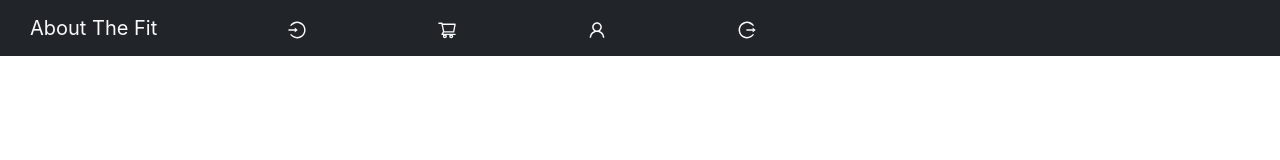
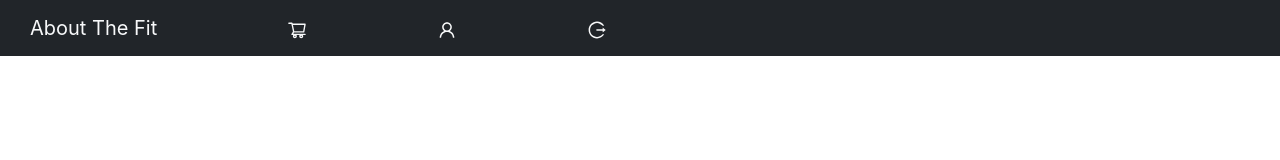
Before and after one commit to IMADILKHAN/About-The-Fit, a React (Create React App) app in the folder frontend/: page /signin in a window 1280 px wide. Shown: the top 160 px of the page. Built offline with nearby package versions, Linux system fonts and the light colour scheme.

Commit message:
made changes fo hacktoberfest

```diff
--- a/frontend/src/core/NavBar.js
+++ b/frontend/src/core/NavBar.js
@@ -1,48 +1,54 @@
-import React from "react"
-import { Link,Redirect } from "react-router-dom";
-import {AiOutlineShoppingCart,AiOutlineUser,AiOutlineLogin,AiOutlineLogout} from "react-icons/ai";
-import {signout} from "../auth/helper"
+import React from "react";
+import { Link } from "react-router-dom";
+import { AiOutlineShoppingCart, AiOutlineUser, AiOutlineLogin, AiOutlineLogout } from "react-icons/ai";
+import { signout } from "../auth/helper";
 
+export default function NavBar() {
+    // Check if the user is authenticated (you should have a mechanism to determine this)
+    const isAuthenticated = true; // You can replace this with your authentication logic
 
-export default function NavBar(){
-    return(
-        <div>
-        <nav class="navbar navbar-expand-sm  bg-dark">
-        <div class="collapse navbar-collapse" id="navbarTogglerDemo03">
-         <ul class="navbar-nav mr-1 mt-0 mt-lg-6">
-                <Link reloadDocument to={`/`} >
+    return (
+        <>
+            <nav className="navbar navbar-expand-sm bg-dark">
+                <div className="collapse navbar-collapse" id="navbarTogglerDemo03">
+                    <ul className="navbar-nav mr-1 mt-0 mt-lg-6">
+                        {/* Link to the homepage */}
+                        <Link to={`/`}>
                             <li className="navbar-brand text-light">
                                 About The Fit
                             </li>
                         </Link>
 
-                <Link reloadDocument to={`/signin`} >
-                <li  onClick={()=>{
-                        signout();
-                }}
-                className="text-light navbar-brand">
-                    <AiOutlineLogin/>
+                        {/* Link to the cart page */}
+                        <Link to={`/cart`}>
+                            <li className="text-light navbar-brand">
+                                <AiOutlineShoppingCart />
                             </li>
                         </Link>
-                <Link reloadDocument to={`/cart`} >
+
+                        {/* Link to the user dashboard */}
+                        <Link to={`/user/dashboard`}>
                             <li className="text-light navbar-brand">
-                    <AiOutlineShoppingCart/>
+                                <AiOutlineUser />
                             </li>
                         </Link>
-                <Link reloadDocument to={`/user/dashboard`} >
+
+                        {isAuthenticated ? (
+                            // Show the logout button when the user is authenticated
+                            <li onClick={() => { signout(); }} className="text-light navbar-brand">
+                                <AiOutlineLogout />
+                            </li>
+                        ) : (
+                            // Show the login button when the user is not authenticated
+                            <Link to={`/signin`}>
                                 <li className="text-light navbar-brand">
-                        <AiOutlineUser/>
+                                    <AiOutlineLogin />
                                 </li>
                             </Link>
-                <Link reloadDocument to={`/user/dashboard`} >
-                <li className="text-light navbar-brand">
-                        <AiOutlineLogout/>
-
-                </li>
-                </Link>
+                        )}
                     </ul>
                 </div>
             </nav>
-        </div>
-    )
+        </>
+    );
 }
```
Lines whose indentation alone changed are shown as unchanged.
